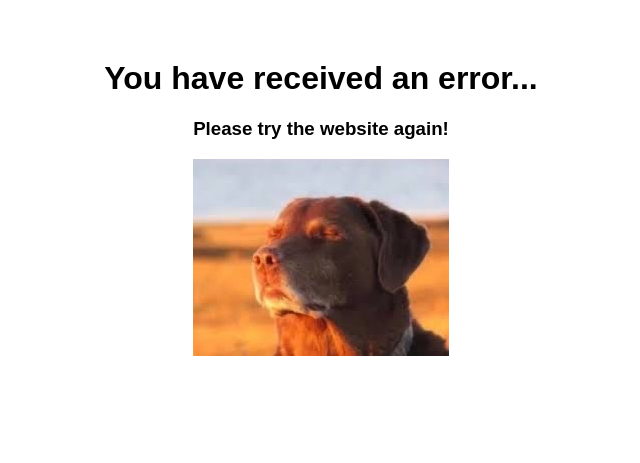
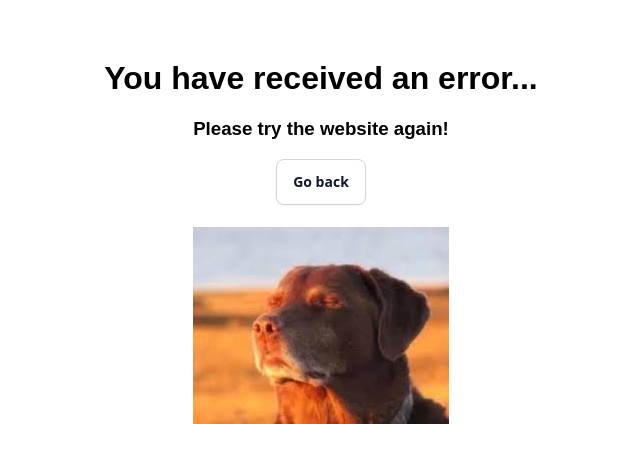
Before and after one commit to ChaseSkala/Wordle-Solver, a Django app: template solver/templates/solver/errorscreen.html in a window 1280 px wide. Shown: the top 463 px of the page, without its empty margins (319-959 px from the left). Run offline with Django 5.2, Linux system fonts and the light colour scheme; the template is opened without the code that fills it, so the values that code supplies are empty.

Commit message:
Add files via upload

```diff
--- a/mysite/settings.py
+++ b/mysite/settings.py
@@ -25,7 +25,7 @@ SECRET_KEY = 'django-insecure-slfuk8sqi0barrt2#%$fyo#zm-hc$&tsqlx)8qv-o0yxqw@(v%
 # SECURITY WARNING: don't run with debug turned on in production!
 DEBUG = True
 
-ALLOWED_HOSTS = []
+ALLOWED_HOSTS = ['127.0.0.1', '.vercel.app']
 
 
 # Application definition
--- a/solver/templates/solver/errorscreen.html
+++ b/solver/templates/solver/errorscreen.html
@@ -9,6 +9,15 @@
   <h1>You have received an error...</h1>
   <h2>{{ error }}</h2>
   <h3>Please try the website again!</h3>
+  <button id="go-back" class="button-1">Go back</button>
+  <h1></h1>
   <img src="../../static/IMG_2574.JPG" alt="Cooked...">
+
+  <script>
+      function resetPage() {
+        window.history.back();
+      }
+      document.getElementById('go-back').addEventListener('click', resetPage);
+    </script>
 </body>
 </html>
```
Also changed, not shown: solver/templates/solver/wordle.html (+7 -0 lines).
